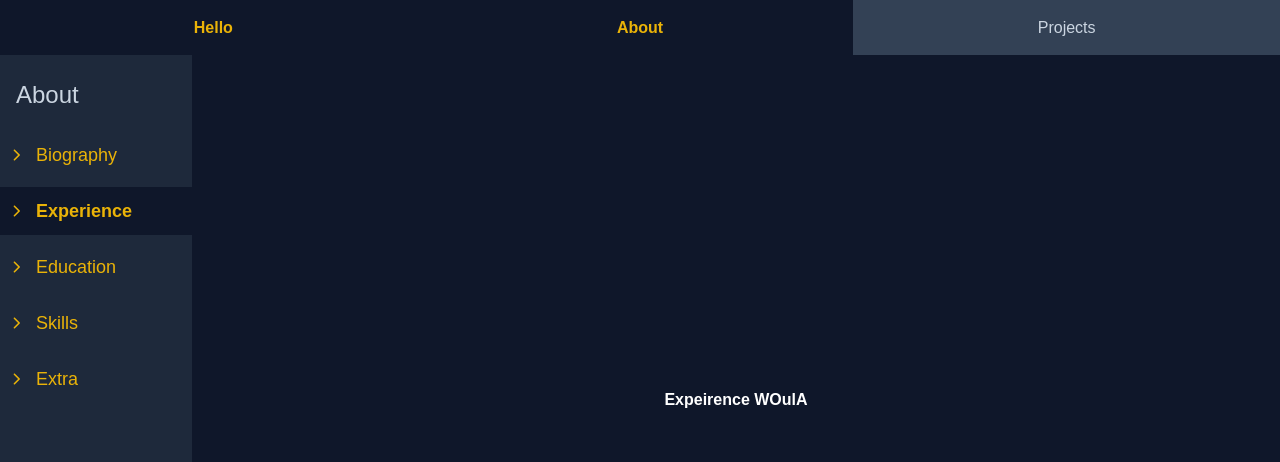
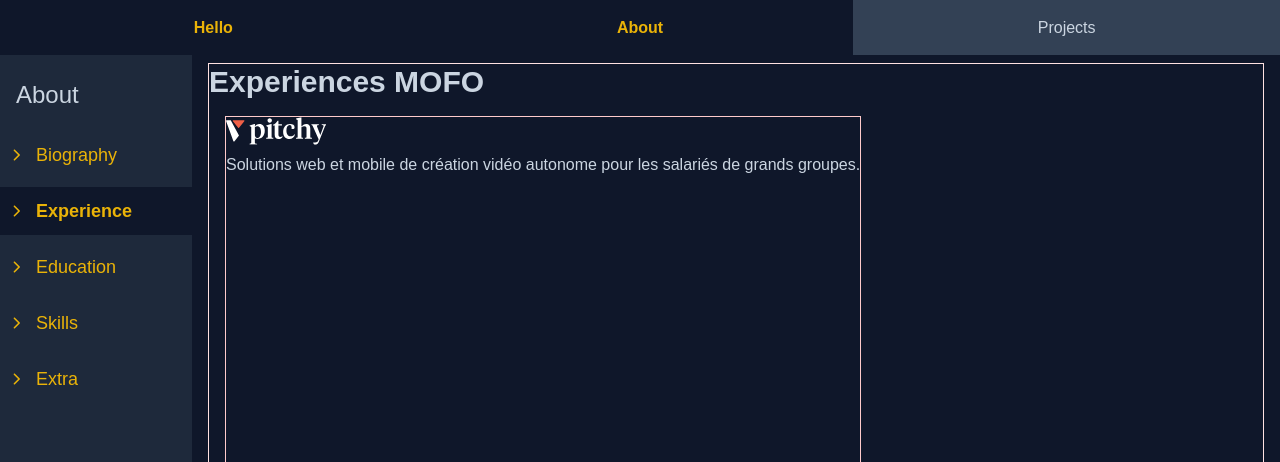
Before and after one commit to benKapl/portfolio-front, a Next.js app: page /about/experience in a window 1280 px wide. Shown: the top 462 px of the page. Built offline with nearby package versions, Linux system fonts and the light colour scheme; no server answers.

Commit message:
advancing on exp layout

```diff
--- a/package.json
+++ b/package.json
@@ -15,6 +15,7 @@
     "@fortawesome/free-solid-svg-icons": "^6.7.2",
     "@fortawesome/react-fontawesome": "^0.2.2",
     "clsx": "^2.1.1",
+    "moment": "^2.30.1",
     "next": "15.1.4",
     "react": "^19.0.0",
     "react-dom": "^19.0.0"
--- a/src/app/(content)/about/experience/page.js
+++ b/src/app/(content)/about/experience/page.js
@@ -1,7 +1,46 @@
-export default function Experience({  }) {
+import Image from "next/image"
+import Link from "next/link";
+import clsx from "clsx"
+import moment from "moment";
+export default function Experience() {
+
+    // Styles
+    const container = "border border-solid border-red-100 flex flex-1 flex-col h-full w-full justify-start items-start mx-4 mt-4 w-[90%]"
+    const titleStyle = "text-slate-300 font-bold"
+    const allExpContainer = "border border-solid border-red-200 flex flex-col h-full w-auto m-4"
+    const oneExpContainer = "flex flex-col flex-start w-full"
+    const companyContainer = "flex flex-col flex-start"
+    const jobContainer = ""
+    const skillsContainer = ""
+
+    const startDate = new Date(2023, 8, 11)
+    const endDate = new Date(2024, 4, 21)
+
+
     return (
-        <div className="flex flex-1 h-full justify-center items-center">
-            <h1 className="text-white font-bold">Expeirence WOulA</h1>
-        </div>
+        <section className={container}>
+            <h1 className={clsx(titleStyle, "text-3xl")}>Experiences MOFO</h1>
+            <div className={allExpContainer}>
+            {/* Component ? */}
+                <div className={oneExpContainer}>
+                    <div className={companyContainer}>
+                        <div className="flex flex-start items-center">
+                            <Link href="https://www.pitchy.fr" passHref target="_blank">
+                                <Image src="/images/logos/logo_pitchy.svg" alt="Logo Pitchy" width={100} height={20}/>
+                            </Link>
+                            <h1 className={clsx(titleStyle, "text-2xl ml-8")}></h1>
+                        </div>
+                        <p className="text-slate-300 mt-2">Solutions web et mobile de création vidéo autonome pour les salariés de grands groupes.</p>
+                    </div>
+                    <div className={jobContainer}>
+                        <div></div>
+                    </div>
+                    <div className={skillsContainer}>
+                    </div>
+
+                </div>
+
+            </div>
+        </section>
         )
 }
--- a/src/app/(content)/layout.js
+++ b/src/app/(content)/layout.js
@@ -46,11 +46,11 @@
   }
 
   return (
-    <div className="flex flex-col h-screen"> {/* APP CONTAINER*/}
+    <div className="flex flex-col h-screen w-screen"> {/* APP CONTAINER*/}
 
       {isMobile ? <MobileNavigation /> : <ComputerNavigation /> } {/* HEADER CONTAINING NAV BAR*/}
 
-      <div className="bg-slate-900 flex h-full justify-evenly items-center">  {/* MIDDLE CONTAINER*/}
+      <div className="bg-slate-900 flex h-full w-full justify-start items-center">  {/* MIDDLE CONTAINER*/}
         {pathname !== "/" && // Show Sidebar only if page is not "/"
         (<aside className="bg-slate-800 text-white w-48 h-full">
           <Sidebar
```
Also changed, not shown: public/images/logos/logo_pitchy.png (added), 1 other file (tests, documents, lock files or other folders).
